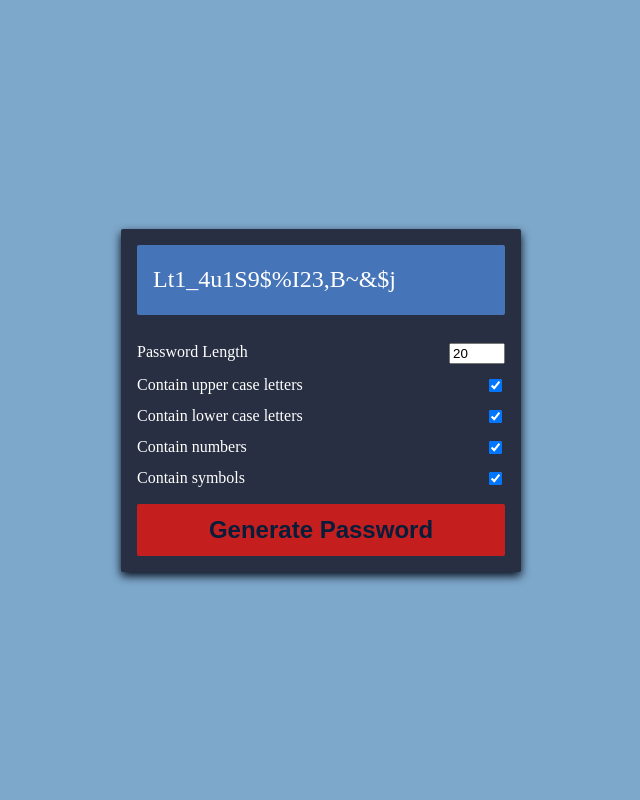
After one commit to IsmailAbbasi/Password-Manager, a Django app: page /passwordgenerator/passwordgenerator/ in a window 1280 px wide. The commit adds this page. Shown: the whole page, without its empty margins (319-959 px from the left). Run offline with Django 5.2, Linux system fonts and the light colour scheme.

Commit message:
Added Password generator in it you can generate passwords of all types

```diff
--- /dev/null
+++ b/password/static/css/passwordgenerator.css
@@ -0,0 +1,117 @@
+@import url('https://fonts.googleapis.com/css2?family=Caveat&family=Cinzel:wght@500&family=Spectral:ital,wght@0,200;1,200&display=swap');
+
+* {
+    box-sizing: border-box;
+}
+
+html, body {
+    margin: 0;
+    padding: 0;
+    height: 100%;
+    font-family: 'Spectral';
+}
+
+#password-generator-container {
+    background-color: rgb(125, 168, 203);
+    color: white;
+    display: flex;
+    align-items: center;
+    justify-content: center;
+    min-height: 100vh;
+    margin: 0;
+}
+
+#password-generator {
+    background-color: rgb(40, 47, 66);
+    width: 400px;
+    box-shadow: 0 4px 10px rgb(7, 12, 26);
+    border-radius: 2px;
+}
+
+#password-generator .pw-header {
+    padding: 1rem;
+}
+
+#password-generator .pw {
+    border-radius: 2px;
+    background-color: rgb(70, 116, 184);
+    display: flex;
+    font-size: 1.5rem;
+    align-items: center;
+    height: 70px;
+    width: 100%;
+    position: relative;
+    padding: 1rem;
+    overflow: auto;
+}
+
+#password-generator .pw button {
+    border-radius: 2px;
+    color: rgb(8, 29, 58);
+    border: none;
+    background-color: white;
+    font-family: inherit;
+    cursor: pointer;
+    font-weight: bold;
+    padding: 0.25rem;
+    position: absolute;
+    top: 0;
+    right: 0;
+    left: 50%;
+    transform: translate(0, 50%);
+    opacity: 0;
+    transition: opacity 0.2s ease, transform 0.2s ease;
+}
+
+#password-generator .pw:hover button {
+    opacity: 1;
+    transform: translate(0, 20%);
+}
+
+#password-generator .pw-body {
+    padding: 0 1rem 1rem;
+}
+
+#password-generator .form-control {
+    justify-content: space-between;
+    display: flex;
+    margin: 0.75rem 0;
+}
+
+#password-generator .generate {
+    border-radius: 2px;
+    background-color: rgb(196, 30, 30);
+    border: none;
+    color: rgb(8, 29, 58);
+    display: block;
+    font-size: 1.5rem;
+    font-weight: bold;
+    padding: 0.75rem;
+    cursor: pointer;
+    margin-top: 1rem;
+    transition: 0.5s all ease;
+    width: 100%;
+}
+
+#password-generator .generate:hover {
+    background-color: rgb(241, 69, 69);
+}
+
+#password-generator .generate:active {
+    background-color: rgb(105, 84, 194);
+    transform: scale(0.95);
+}
+
+#copy {
+    transition: 0.5s;
+}
+
+#copy:hover {
+    background-color: indianred;
+}
+
+#copy:active {
+    background-color: indigo;
+    transform: scale(0.95);
+    color: white;
+}
--- /dev/null
+++ b/password/static/js/passwordgenerator.js
@@ -0,0 +1,89 @@
+const pwEl = document.getElementById('pw');
+const copyEl = document.getElementById('copy');
+const lenEl = document.getElementById('len');
+const upperEl = document.getElementById('upper');
+const lowerEl = document.getElementById('lower');
+const numberEl = document.getElementById('number');
+const symbolEl = document.getElementById('symbol');
+const generateEl = document.getElementById('generate');
+
+const upperLetters = 'ABCDEFGHIJKLMNOPQRSTUVWXYZ';
+const lowerLetters = 'abcdefghijklmnopqrstuvwxyz';
+const numbers = '0123456789'
+const symbols = '~!@#$%^&*()_+=.,';
+
+function getLowercase() {
+return lowerLetters[Math.floor(Math.random() * lowerLetters.length)];
+}
+function getUppercase() {
+    return upperLetters[Math.floor(Math.random() * upperLetters.length)];
+
+}
+function getNumber() {
+    return numbers[Math.floor(Math.random() * numbers.length)];
+
+}
+function getSymbol() {
+    return symbols[Math.floor(Math.random() * symbols.length)];
+
+}
+function generatePassword() {
+   const len = lenEl.value;
+
+   let password = "";
+   if(upperEl.checked) {
+    password += getUppercase();
+}
+if(lowerEl.checked) {
+    password += getLowercase();
+}
+if(numberEl.checked) {
+    password += getNumber();
+}
+if(symbolEl.checked) {
+    password += getSymbol();
+}
+
+   for(let i = password.length; i < len; i++) {
+    const x = generateX();
+    password += x;
+}
+
+pwEl.innerText = password;
+
+}
+
+function generateX() {
+    const xs = [];
+    if(upperEl.checked) {
+        xs.push(getUppercase())
+    }
+    if(lowerEl.checked) {
+        xs.push(getLowercase())
+    }
+    if(numberEl.checked) {
+        xs.push(getNumber())
+    }
+    if(symbolEl.checked) {
+        xs.push(getSymbol())
+    }
+    if (xs.length === 0) return "";
+    return xs[Math.floor(Math.random() * xs.length)];
+}
+
+generateEl.addEventListener('click', generatePassword)
+
+ copyEl.addEventListener('click', () => {
+     const textarea = document.createElement('textarea');
+     const password = pwEl.innerText;
+    //  alert(password)
+     if(!password) {return; }
+     textarea.values = password;
+     document.body.appendChild(textarea);
+     textarea.select();
+    //  document.execCommand('copy')
+    navigator.clipboard.writeText(password);
+     textarea.remove();
+     alert('Password Copied To Clipboard');
+ });
+ generatePassword();
--- a/password/templates/base.html
+++ b/password/templates/base.html
@@ -7,6 +7,7 @@
     {% load static %}
     <link rel="stylesheet" href="{% static 'css/bootstrap.min.css' %}">
     <link rel="stylesheet" href="{% static 'css/style.css' %}">
+    <link rel="stylesheet" href="{% static 'css/passwordgenerator.css' %}">
     <link rel="stylesheet" href="https://stackpath.bootstrapcdn.com/font-awesome/4.7.0/css/font-awesome.min.css">
     {% block extra_head %}{% endblock %}
 
@@ -34,7 +35,7 @@
                             <li><a href="#">Personal Info</a></li>
                         </ul>
                     </li>
-                    <li><a href="#">About</a></li>
+                    <li><a href="{% url 'passwordgenerator' %}">Password Generator</a></li>
                     <li>
                         <a href="#pageSubmenu" data-toggle="collapse" aria-expanded="false" class="dropdown-toggle">Notes</a>
                         <ul class="collapse list-unstyled" id="pageSubmenu">
@@ -43,7 +44,7 @@
                             <li><a href="#">Page 3</a></li>
                         </ul>
                     </li>
-                    <li><a href="{% url 'notes' %}">Portfolio</a></li>
+                    <li><a href="{% url 'notes' %}">Notes</a></li>
 
                 </ul>
 
@@ -74,5 +75,6 @@
     <script src="{% static 'js/popper.js' %}"></script>
     <script src="{% static 'js/bootstrap.min.js' %}"></script>
     <script src="{% static 'js/main.js' %}"></script>
+    <script src="{% static 'js/passwordgenerator.js' %}"></script>
 </body>
 </html>
--- /dev/null
+++ b/password/templates/passwordgenerator/passwordgenerator.html
@@ -0,0 +1,55 @@
+<!DOCTYPE html>
+<html lang="en">
+
+<head>
+    <meta charset="UTF-8">
+    <meta http-equiv="X-UA-Compatible" content="IE=edge">
+    <meta name="viewport" content="width=device-width, initial-scale=1.0">
+    <title>Password Generator</title>
+    {% load static %}
+    <link rel="stylesheet" href="{% static 'css/passwordgenerator.css' %}">
+</head>
+
+<body>
+
+    <div id="password-generator-container">
+        <div id="password-generator" class="pw-container">
+        <div class="pw-header">
+            <div class="pw">
+            <span id="pw"></span>
+            <button id="copy">Copy Password</button>
+        </div>
+        </div>
+        <div class="pw-body">
+            <div class="form-control">
+                <label for="len">Password Length</label>
+                <input id="len" value="20" type="number" min="10" max="40">
+            </div>
+
+            <div class="form-control">
+                <label for="upper">Contain upper case letters</label>
+                <input id="upper" type="checkbox" checked>
+            </div>
+
+            <div class="form-control">
+                <label for="lower">Contain lower case letters</label>
+                <input id="lower" type="checkbox" checked>
+            </div>
+
+            <div class="form-control">
+                <label for="number">Contain numbers </label>
+                <input id="number" type="checkbox" checked>
+            </div>
+
+            <div class="form-control">
+                <label for="symbol">Contain symbols</label>
+                <input id="symbol" type="checkbox"checked>
+            </div>
+            <button class="generate" id="generate">Generate Password </button>
+        </div>
+    </div>
+    </div>
+    <script src="{% static 'js/passwordgenerator.js' %}"></script>
+
+</body>
+</html>
--- a/password/templates/signup.html
+++ b/password/templates/signup.html
@@ -32,14 +32,14 @@
                                                     </div>
                                                 {% endif %}
                                                 <div class="form-group">
-                                                    <input type="text" class="form-style" name="username" placeholder="Username" required>
+                                                    <input type="text" class="form-style" name="username" placeholder="Username" value="{{ form.username.value|default_if_none:'' }}" required>
                                                     <i class="input-icon uil uil-user"></i>
                                                     {% if form.username.errors %}
                                                         <div class="text-danger">{{ form.username.errors }}</div>
                                                     {% endif %}
                                                 </div>
                                                 <div class="form-group mt-2">
-                                                    <input type="email" class="form-style" name="email" placeholder="Email" required>
+                                                    <input type="email" class="form-style" name="email" placeholder="Email" value="{{ form.email.value|default_if_none:'' }}" required>
                                                     <i class="input-icon uil uil-at"></i>
                                                     {% if form.email.errors %}
                                                         <div class="text-danger">{{ form.email.errors }}</div>
@@ -76,7 +76,7 @@
                                                     </div>
                                                 {% endif %}
                                                 <div class="form-group">
-                                                    <input type="text" class="form-style" name="username" placeholder="Username" required>
+                                                    <input type="text" class="form-style" name="username" placeholder="Username" value="{{ form.username.value|default_if_none:'' }}" required>
                                                     <i class="input-icon uil uil-user"></i>
                                                     {% if form.username.errors %}
                                                         <div class="text-danger">{{ form.username.errors }}</div>
--- a/password/views.py
+++ b/password/views.py
@@ -61,7 +61,9 @@ def menu(request):
 
 def notes(request):
     return render(request, 'notes.html')
-from django.shortcuts import render
 
 def home(request):
     return render(request, 'base.html')
+
+def passwordgenerator(request):
+    return render(request, 'passwordgenerator/passwordgenerator.html')
--- a/passwordsaver/urls.py
+++ b/passwordsaver/urls.py
@@ -22,6 +22,7 @@ from password.views import notes
 from password.views import signupPage
 from password.views import loginPage
 from password.views import logoutPage
+from password.views import passwordgenerator
 def home(request):
     return HttpResponse("Hello")
 
@@ -34,5 +35,6 @@ urlpatterns = [
     path('signup/', signupPage, name='signup'),
     path('login/', loginPage, name='login'),
     path('logout/', logoutPage, name='logout'),
+    path('passwordgenerator/passwordgenerator/', passwordgenerator, name='passwordgenerator'),
 
 ]
```
Also changed, not shown: db.sqlite3.
